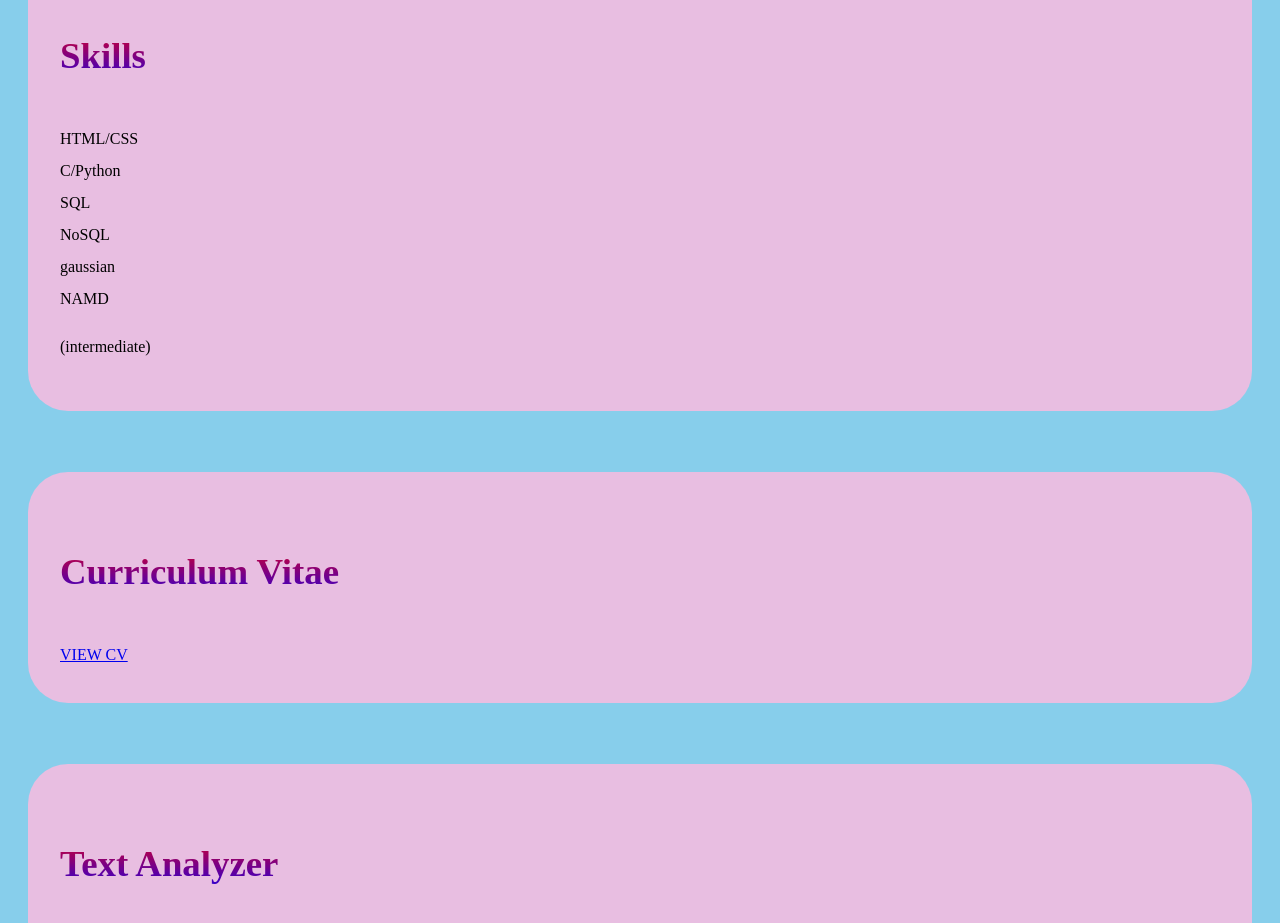
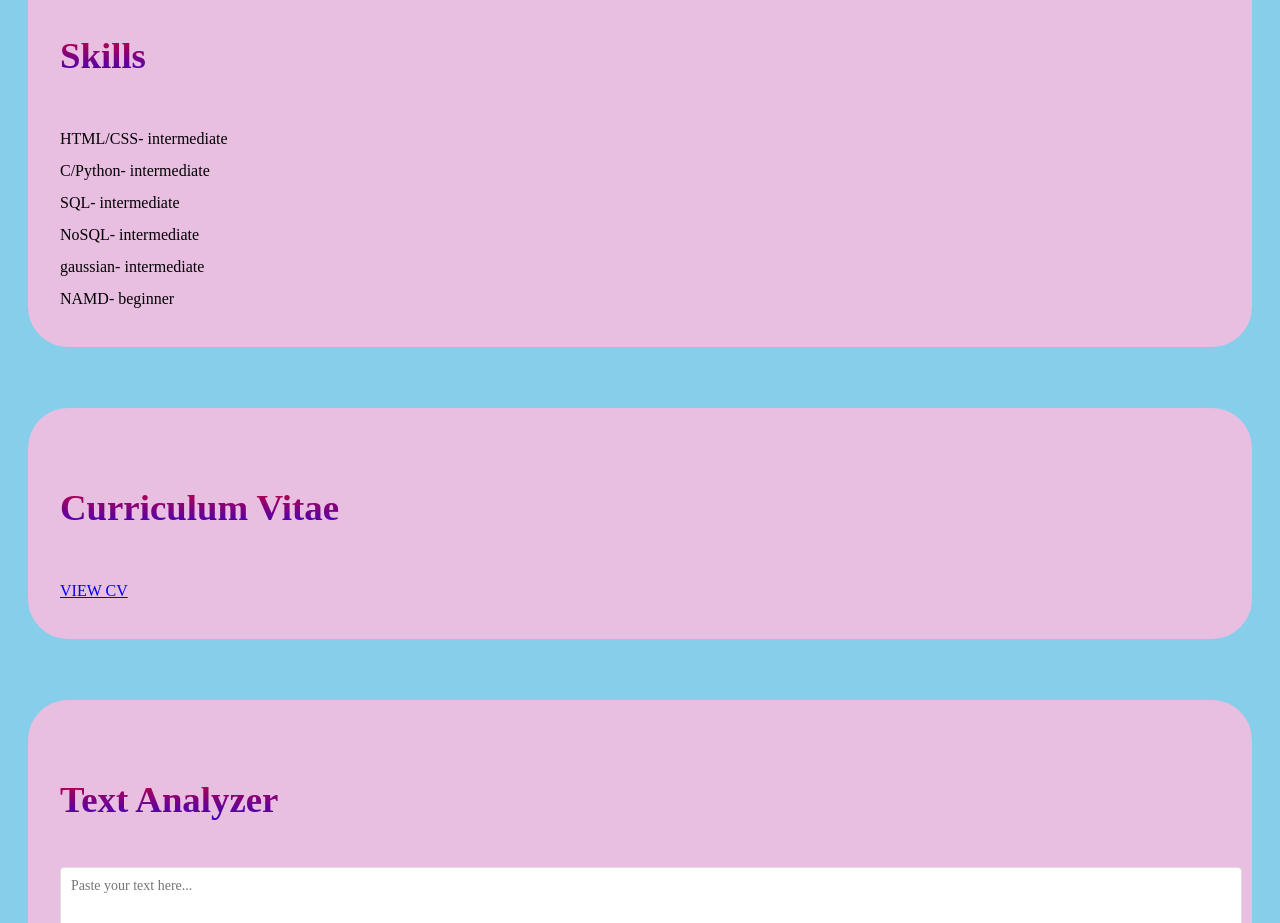
Before and after one commit to saimuralipranav/saimuralipranav.github.io, a plain HTML site: page index.html in a window 1280 px wide. Shown: the part 2440-3363 px from the top of the page. Drawn offline with Linux system fonts and the light colour scheme.

Commit message:
commited

```diff
--- a/index.html
+++ b/index.html
@@ -308,13 +308,12 @@
         <section id="skills ">
             <h2>Skills</h2>
             <div class="skills ">
-                <div class="skill ">HTML/CSS</div>
-                <div class="skill ">C/Python</div>
-                <div class="skill ">SQL</div>
-                <div class="skill ">NoSQL</div>
-                <div class="skill ">gaussian</div>
-                <div class="skill ">NAMD</div>
-                <p>(intermediate)</p>
+                <div class="skill ">HTML/CSS- intermediate</div>
+                <div class="skill ">C/Python- intermediate</div>
+                <div class="skill ">SQL- intermediate</div>
+                <div class="skill ">NoSQL- intermediate</div>
+                <div class="skill ">gaussian- intermediate</div>
+                <div class="skill ">NAMD- beginner</div>
             </div>
         </section>
 
```
